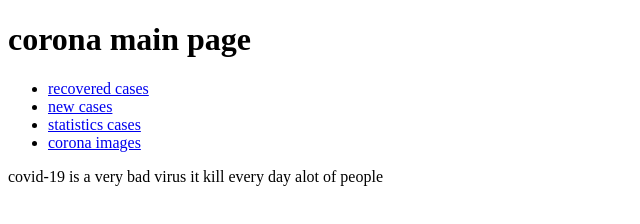
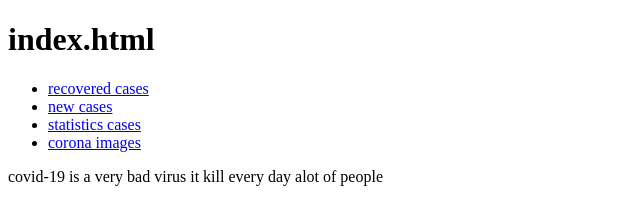
Before and after one commit to marina-zarif/html-project-repository, a plain HTML site: page index.html in a window 1280 px wide. Shown: the whole page, without its empty margins (0-640 px from the left). Drawn offline with Linux system fonts and the light colour scheme.

Commit message:
Update index.html

```diff
--- a/index.html
+++ b/index.html
@@ -18,7 +18,7 @@ page one for the research
 
 <body>
 
-<h1>corona main page</h1>
+<h1>index.html</h1>
 
 <ul>
 
```
